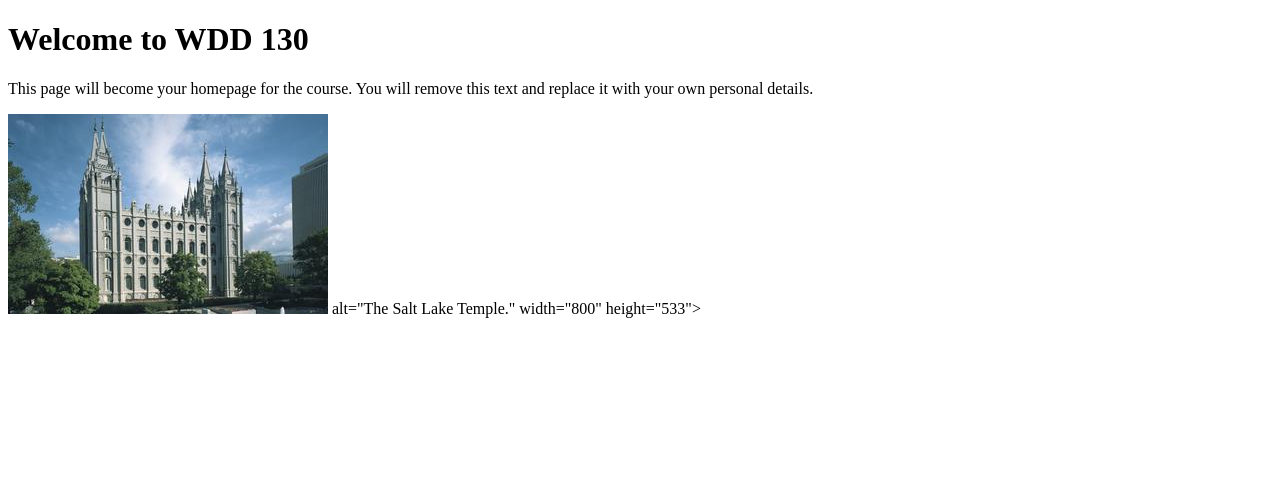
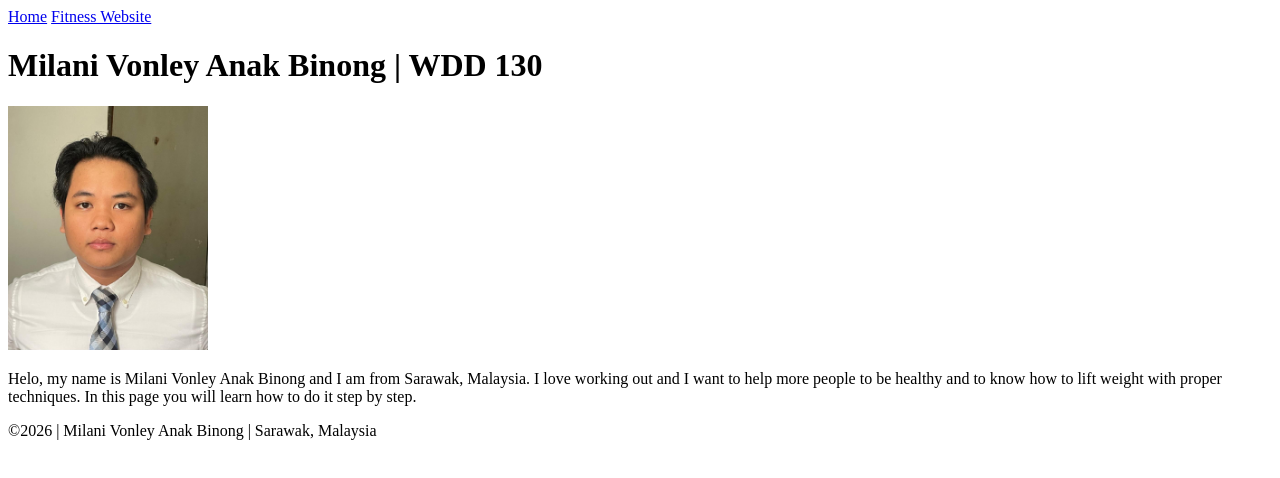
Before and after one commit to milanivonley/wdd130, a plain HTML site: page index.html in a window 1280 px wide. Drawn offline with Linux system fonts and the light colour scheme.

Commit message:
Student course home page updated!

```diff
--- a/index.html
+++ b/index.html
@@ -1,20 +1,30 @@
 <!DOCTYPE html>
-<html lang="en">
+<html lang="en-US">
 
 <head>
     <meta charset="UTF-8">
     <meta name="viewport" content="width=device-width, initial-scale=1.0">
-    <title>WDD 130 | Personal Homepage</title>
+    <title>Milani Vonley Anak Binong | WDD 130</title>
 </head>
 
 <body>
-    <h1>Welcome to WDD 130</h1>
-    <p>This page will become your homepage for the course. You will remove this text and replace it with your own personal details.</p>
+    <header>
+        <nav>
+            <a href="#">Home</a>
+            <a href="wwr/">Fitness Website</a>
 
-    <img src="images/salt-lake-temple.jpg" alt="The Salt Lake Temple.">
-    alt="The Salt Lake Temple."
-    width="800"
-    height="533">
+        </nav>
+    </header>
+    <main>
+        <h1>Milani Vonley Anak Binong | WDD 130</h1>
+        <img src="images10/Milani Vonley ProPic.jpeg" alt="Milani Vonley Anak Binong Profile Picture" width="200">
+        <p>Helo, my name is Milani Vonley Anak Binong and I am from Sarawak, Malaysia.
+            I love working out and I want to help more people to be healthy and to know how to
+            lift weight with proper techniques. In this page you will learn how to do it step by step.
+        </p>
+
+    </main>
+    <footer>©2026 | Milani Vonley Anak Binong | Sarawak, Malaysia</footer>
 </body>
 
 </html>
```
Also changed, not shown: week01/favorite-city.html (+1 -1 lines), images10/Milani Vonley ProPic.jpeg (added).
